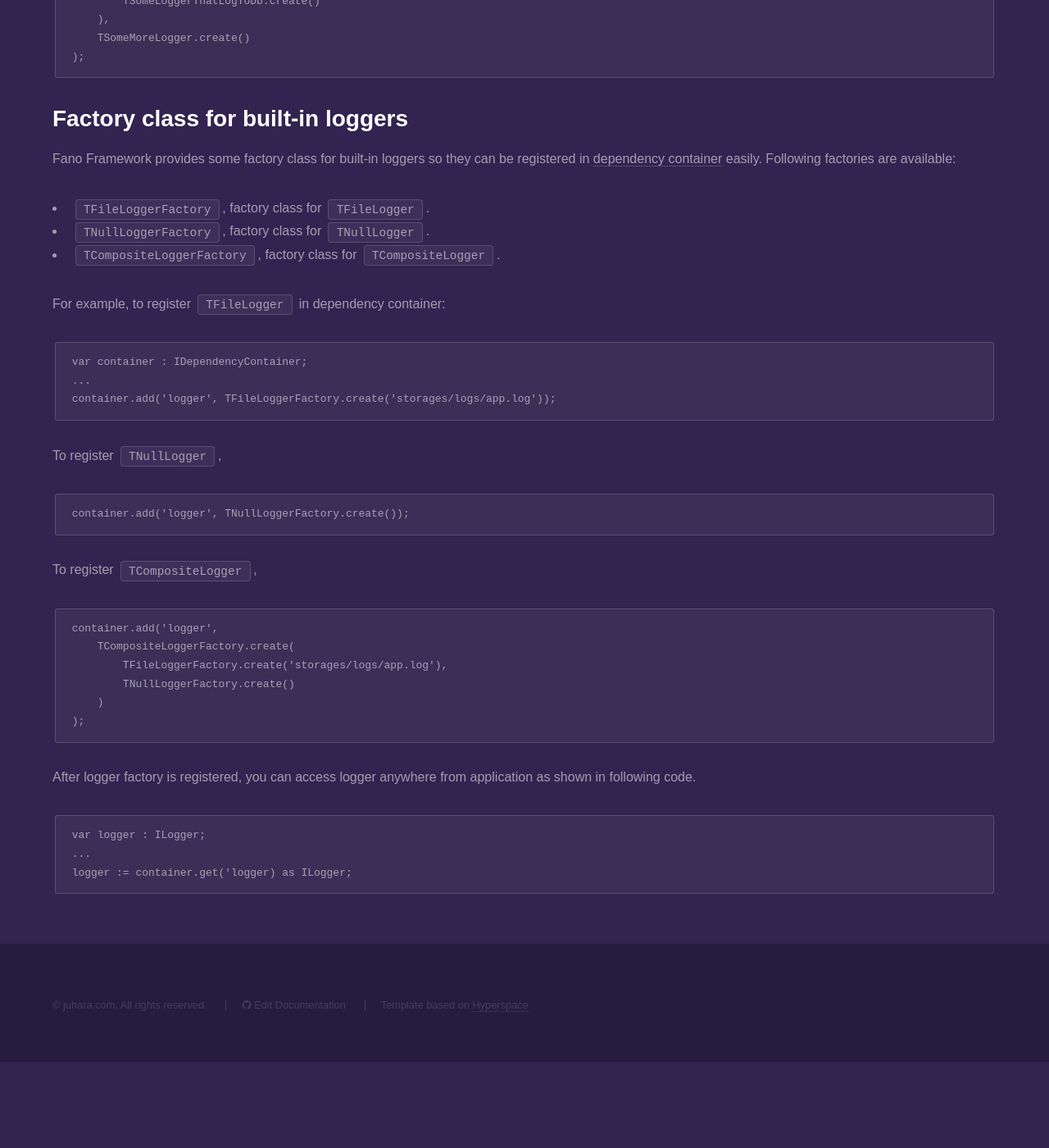
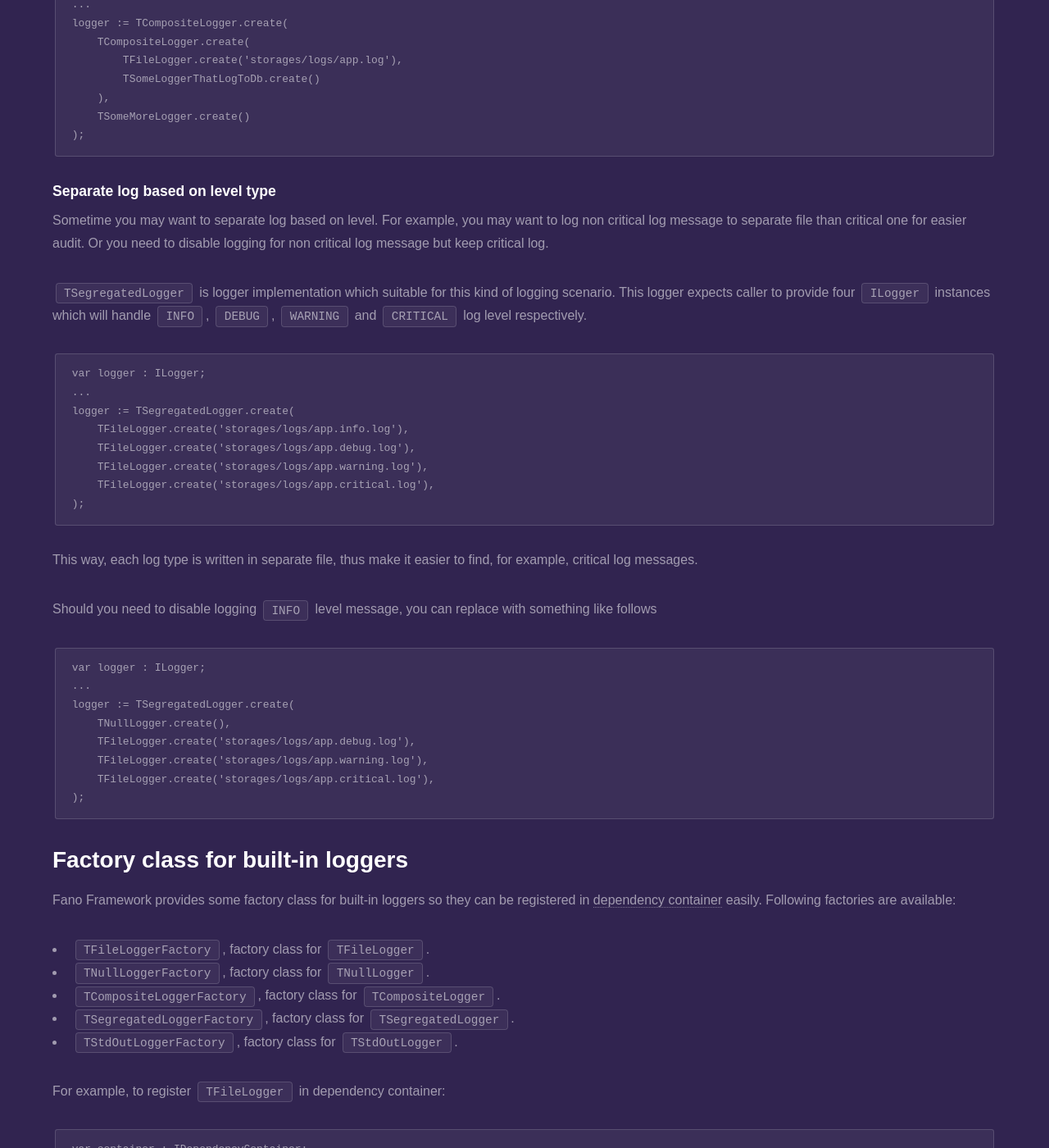
Before and after one commit to fanoframework/fanoframework.github.io, a Jekyll site: the page built from utilities/using-loggers/index.md, in a window 1280 px wide and 1400 px high, scrolled down 2061 px. Shown: the whole window at 82% size. Built offline with Jekyll 4.4.1, drawn with Linux system fonts in a browser that asks for light colours; our own code applies the rules of GitHub Pages for plain Markdown files; before the commit the page ends 3356 px from its top, so only the background shows below that; some of the changed text lies outside the part shown.

Commit message:
add content about new logger

````diff
--- a/utilities/using-loggers/index.md
+++ b/utilities/using-loggers/index.md
@@ -51,6 +51,10 @@ logger := TFileLogger.create('storages/logs/app.log');
 ### Suppress logging
 
 `TNullLogger` is logger implementation that does nothing. It is provided so developer can disable logging.
+
+### Logging to STDOUT
+
+`TStdOutLogger` is logger implementation that will output log message to STDOUT.
 
 ### Log to several medium
 
@@ -79,6 +83,41 @@ logger := TCompositeLogger.create(
 );
 ```
 
+### Separate log based on level type
+
+Sometime you may want to separate log based on level. For example, you may want
+to log non critical log message to separate file than critical one for easier
+audit. Or you need to disable logging  for non critical log message but keep critical log.
+
+`TSegregatedLogger` is logger implementation which suitable for this kind of logging scenario. This logger expects caller to provide four `ILogger` instances
+which will handle `INFO`, `DEBUG`, `WARNING` and `CRITICAL` log level respectively.
+
+```
+var logger : ILogger;
+...
+logger := TSegregatedLogger.create(
+    TFileLogger.create('storages/logs/app.info.log'),
+    TFileLogger.create('storages/logs/app.debug.log'),
+    TFileLogger.create('storages/logs/app.warning.log'),
+    TFileLogger.create('storages/logs/app.critical.log'),
+);
+```
+This way, each log type is written in separate file, thus make it easier to find,
+for example, critical log messages.
+
+Should you need to disable logging `INFO` level message, you can replace with something like follows
+
+```
+var logger : ILogger;
+...
+logger := TSegregatedLogger.create(
+    TNullLogger.create(),
+    TFileLogger.create('storages/logs/app.debug.log'),
+    TFileLogger.create('storages/logs/app.warning.log'),
+    TFileLogger.create('storages/logs/app.critical.log'),
+);
+```
+
 ## Factory class for built-in loggers
 
 Fano Framework provides some factory class for built-in loggers so they can
@@ -87,6 +126,8 @@ be registered in [dependency container](/dependency-container) easily. Following
 - `TFileLoggerFactory`, factory class for `TFileLogger`.
 - `TNullLoggerFactory`, factory class for `TNullLogger`.
 - `TCompositeLoggerFactory`, factory class for `TCompositeLogger`.
+- `TSegregatedLoggerFactory`, factory class for `TSegregatedLogger`.
+- `TStdOutLoggerFactory`, factory class for `TStdOutLogger`.
 
 For example, to register `TFileLogger` in dependency container:
 
````
Also changed, not shown: other parts of utilities/using-loggers/index.md (+1 -1 lines).
